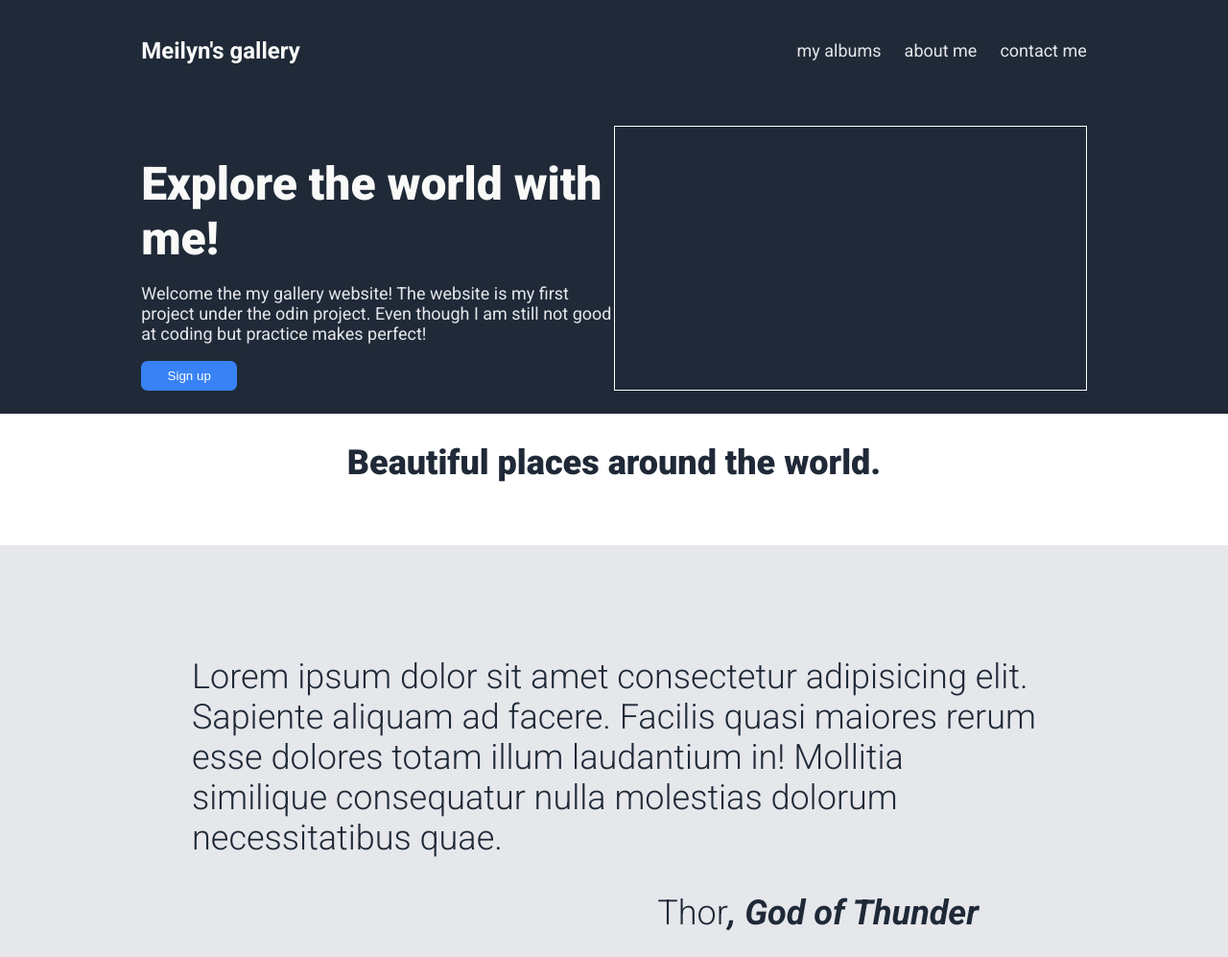
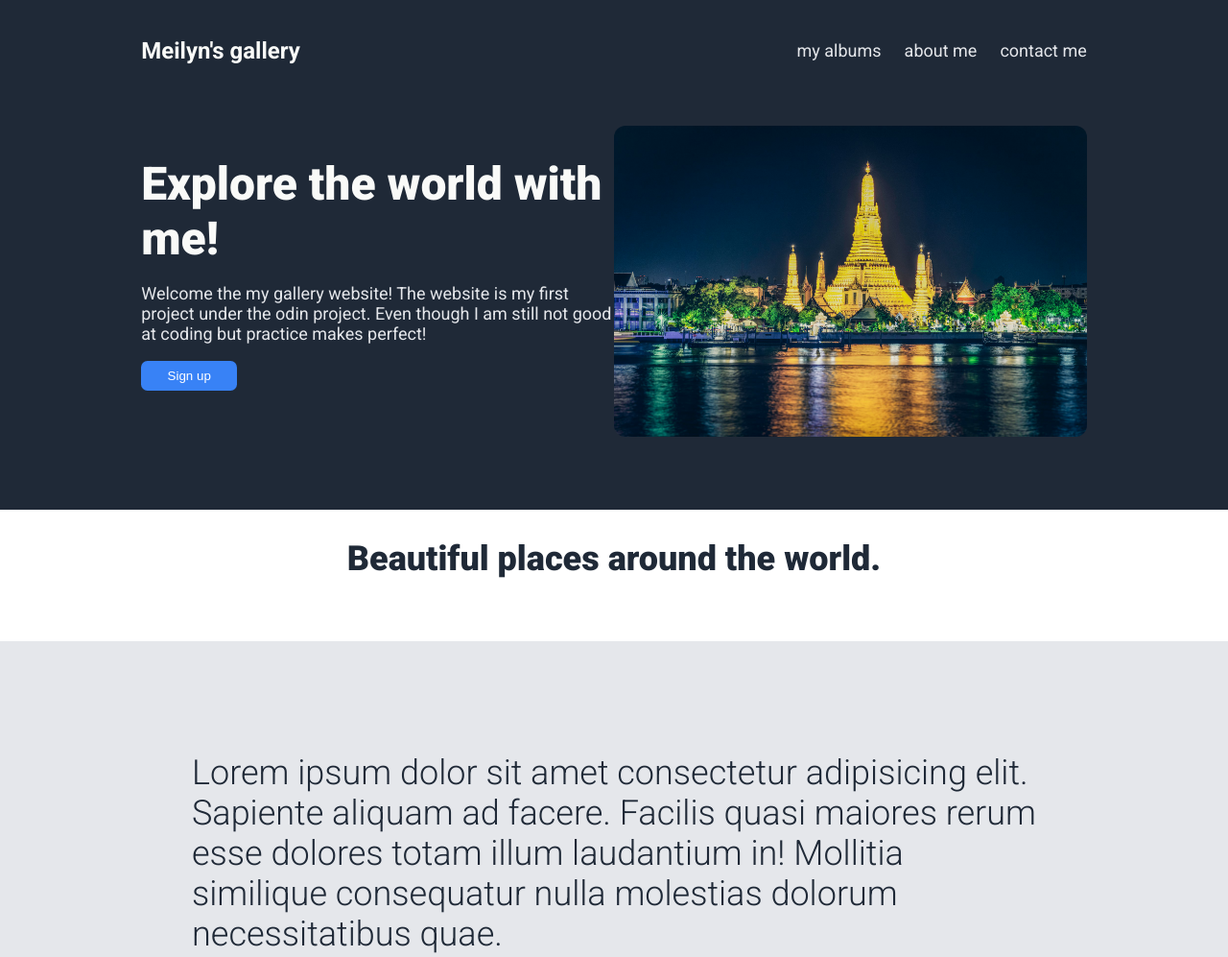
Before and after one commit to itsmeilyn/odin-landing-page, a plain HTML site: page index.html in a window 1280 px wide. Shown: the top 997 px of the page at 96% size. Drawn offline with Linux system fonts and the light colour scheme.

Commit message:
Add hero image

```diff
--- a/css/style.css
+++ b/css/style.css
@@ -68,6 +68,7 @@ ul {
   display: flex;
   justify-content: space-between;
   width: 80%;
+  padding-bottom: 48px;
 }
 
 .left-hero {
@@ -100,8 +101,14 @@ ul {
 }
 
 .hero-img {
-  border: 1px solid white;
+  /* border: 1px solid white; */
   width: 600px;
+}
+
+.hero-img img {
+  width: 100%;
+  object-fit: cover;
+  border-radius: 12px;
 }
 
 /* img section */
--- a/index.html
+++ b/index.html
@@ -33,7 +33,7 @@
           <button id="sign-up-btn">Sign up</button>
         </div>
         <div class="hero-img">
-          <img src="" alt="" />
+          <img src="./images/wat-arun.jpg" alt="" />
         </div>
       </div>
     </header>
```
Also changed, not shown: images/wat-arun.jpg (added).
